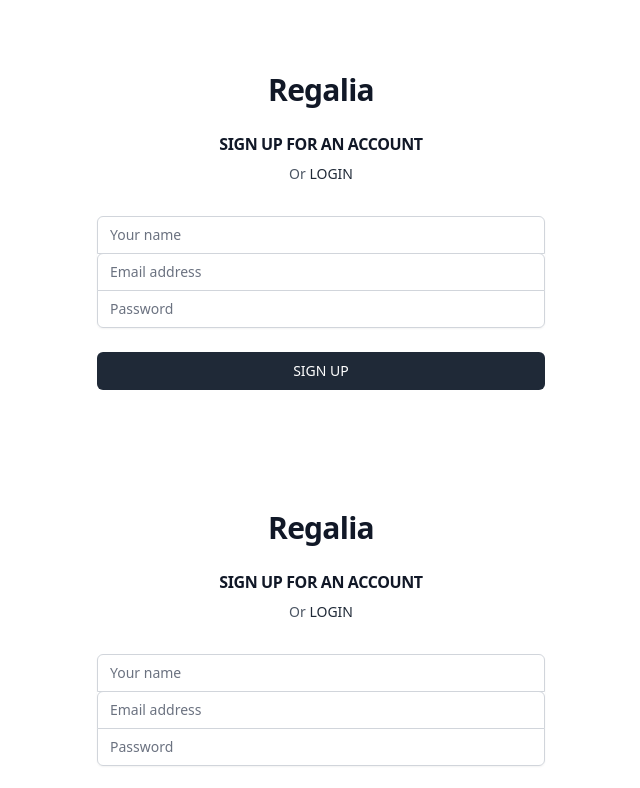
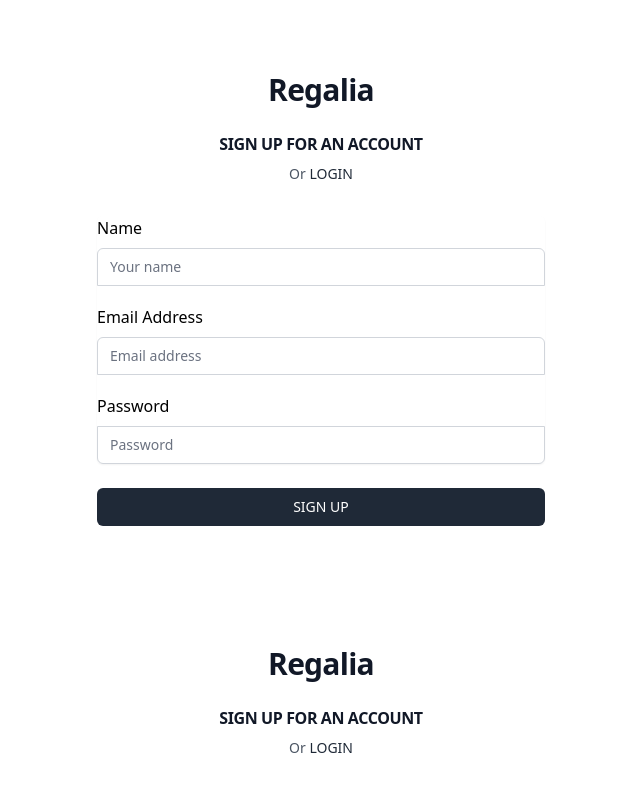
Before and after one commit to farzanatabassum/Regalia---frontend, a Next.js app: page /signup in a window 1280 px wide. Shown: the top 788 px of the page, without its empty margins (319-959 px from the left). Built offline with nearby package versions, Linux system fonts and the light colour scheme.

Commit message:
ui:#2 fixed the margin of the form

```diff
--- a/pages/signup.js
+++ b/pages/signup.js
@@ -30,6 +30,7 @@ const Signup = () => {
             <input type="hidden" name="remember" value="true" />
             <div className="-space-y-px rounded-md shadow-sm">
               <div>
+              <h2 className='mb-2'>Name</h2>
                 <label htmlFor="name" className="sr-only">
                   Name
                 </label>
@@ -39,11 +40,12 @@ const Signup = () => {
                   type="text"
                   autoComplete="name"
                   required
-                  className="relative block w-full appearance-none rounded-none rounded-t-md border border-gray-300 px-3 py-2 text-gray-900 placeholder-gray-500 focus:z-10 focus:border-gray-500 focus:outline-none focus:ring-gray-500 sm:text-sm"
+                  className=" mb-5 relative block w-full appearance-none rounded-none rounded-t-md border border-gray-300 px-3 py-2 text-gray-900 placeholder-gray-500 focus:z-10 focus:border-gray-500 focus:outline-none focus:ring-gray-500 sm:text-sm"
                   placeholder="Your name"
                 />
               </div>
               <div>
+              <h2 className='mb-2'>Email Address</h2>
                 <label htmlFor="email-address" className="sr-only">
                   Email address
                 </label>
@@ -53,11 +55,12 @@ const Signup = () => {
                   type="email"
                   autoComplete="email"
                   required
-                  className="relative block w-full appearance-none rounded-none rounded-t-md border border-gray-300 px-3 py-2 text-gray-900 placeholder-gray-500 focus:z-10 focus:border-gray-500 focus:outline-none focus:ring-gray-500 sm:text-sm"
+                  className=" mb-5 relative block w-full appearance-none rounded-none rounded-t-md border border-gray-300 px-3 py-2 text-gray-900 placeholder-gray-500 focus:z-10 focus:border-gray-500 focus:outline-none focus:ring-gray-500 sm:text-sm"
                   placeholder="Email address"
                 />
               </div>
               <div>
+              <h2 className='mb-2'>Password</h2>
                 <label htmlFor="password" className="sr-only">
                   Password
                 </label>
```
